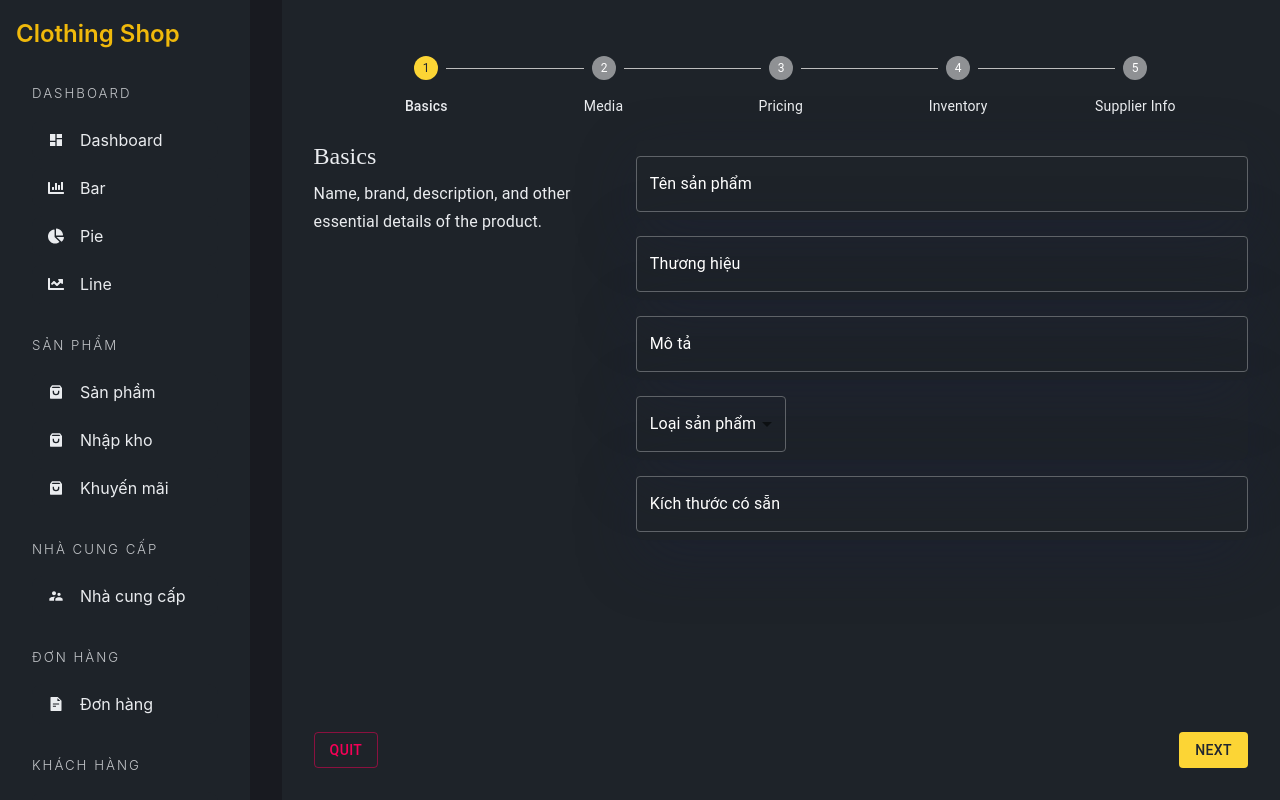
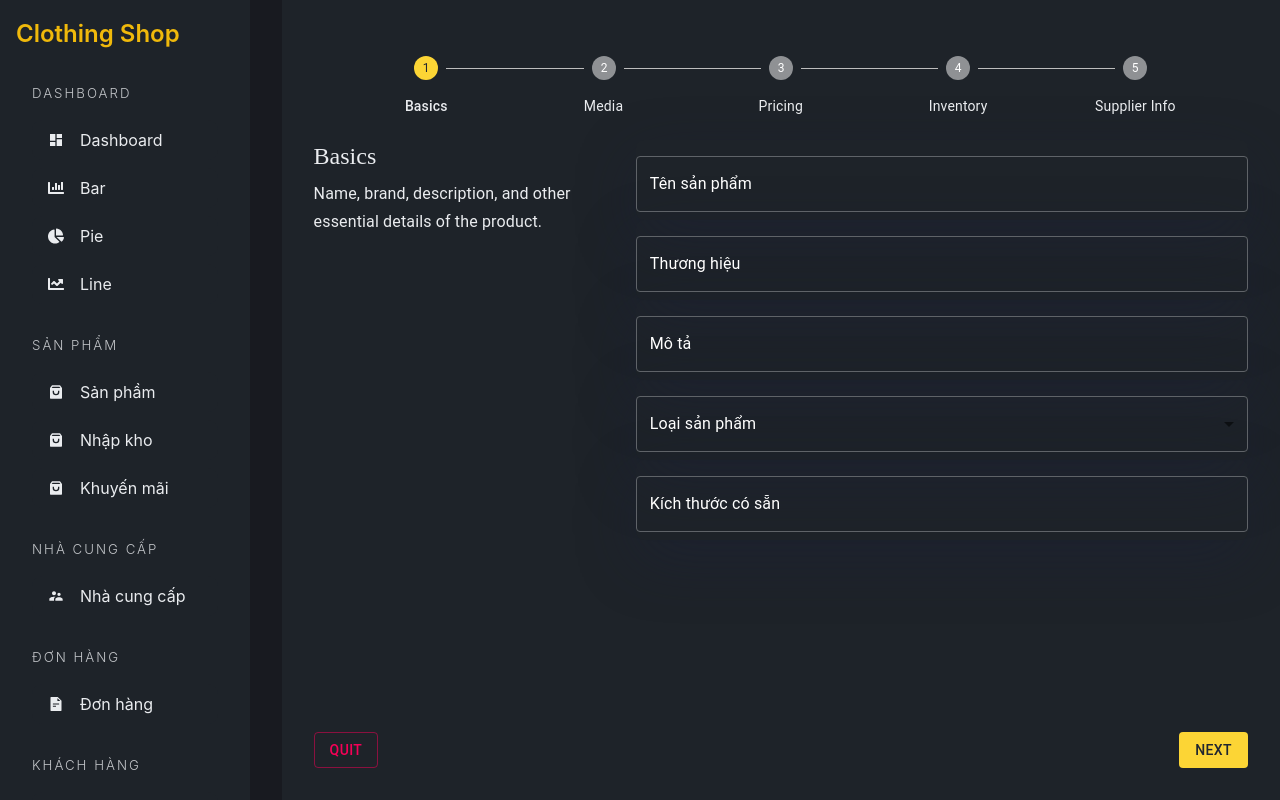
Before and after one commit to bobbibao/e-commerce-dashboard-admin, a React (Vite) app: page /admin/product/new in a window 1280 px wide. Built offline with nearby package versions, Linux system fonts and the light colour scheme.

Commit message:
Update FieldRow component
- Display splay fullwidth to custom

```diff
--- a/src/components/FieldRow.jsx
+++ b/src/components/FieldRow.jsx
@@ -14,7 +14,7 @@ const useStyles = makeStyles(theme => ({
     boxShadow: '0 20px 60px -2px rgba(27,33,58,.4)',
     padding: 0,
     borderRadius: '8px',
-    minWidth: 550
+    // minWidth: 550
   },
   textfield: {
     '& .MuiOutlinedInput-root': {
@@ -37,7 +37,7 @@ const useStyles = makeStyles(theme => ({
     }
   },
   formControl: {
-    minWidth: 150,
+    width: '100%',
     marginTop: theme.spacing(2),
     '& .MuiOutlinedInput-root': {
       '& fieldset': {
@@ -107,7 +107,7 @@ export default function FieldModal(props) {
           variant="outlined"
         />
       ) : (
-        <FormControl variant="outlined" className={classes.formControl} margin="normal">
+        <FormControl variant="outlined" className={classes.formControl} margin="normal" >
           <InputLabel ref={inputLabel} htmlFor="outlined-category-simple" id={`select-${props.label}-label`}>
             {props.label}
           </InputLabel>
```
